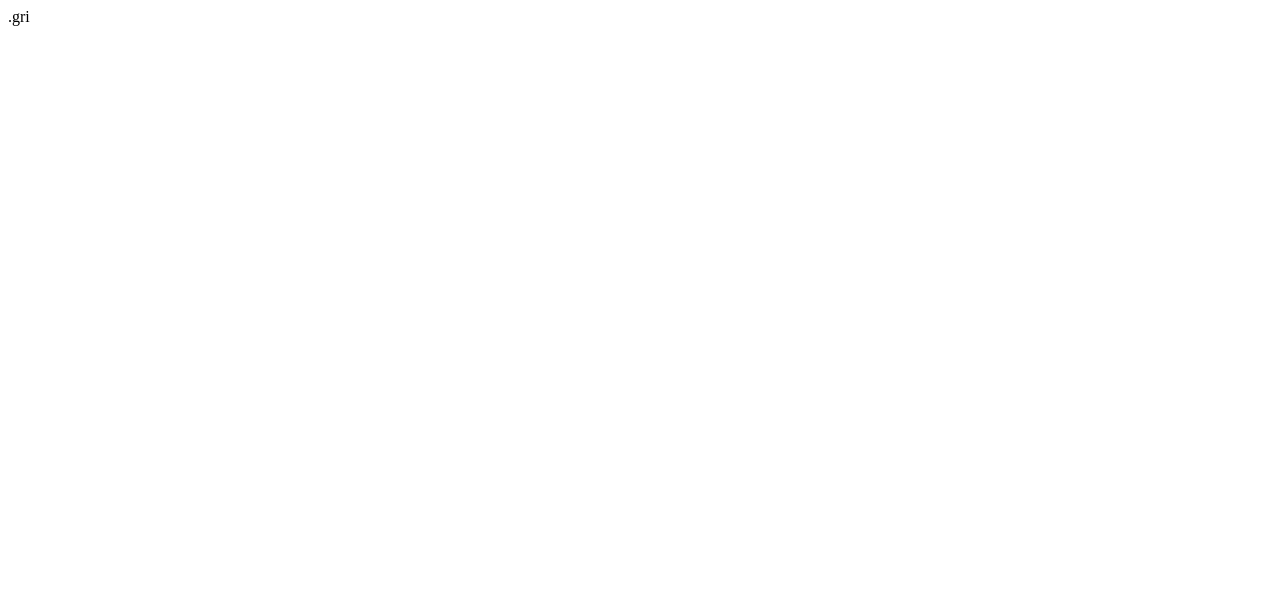
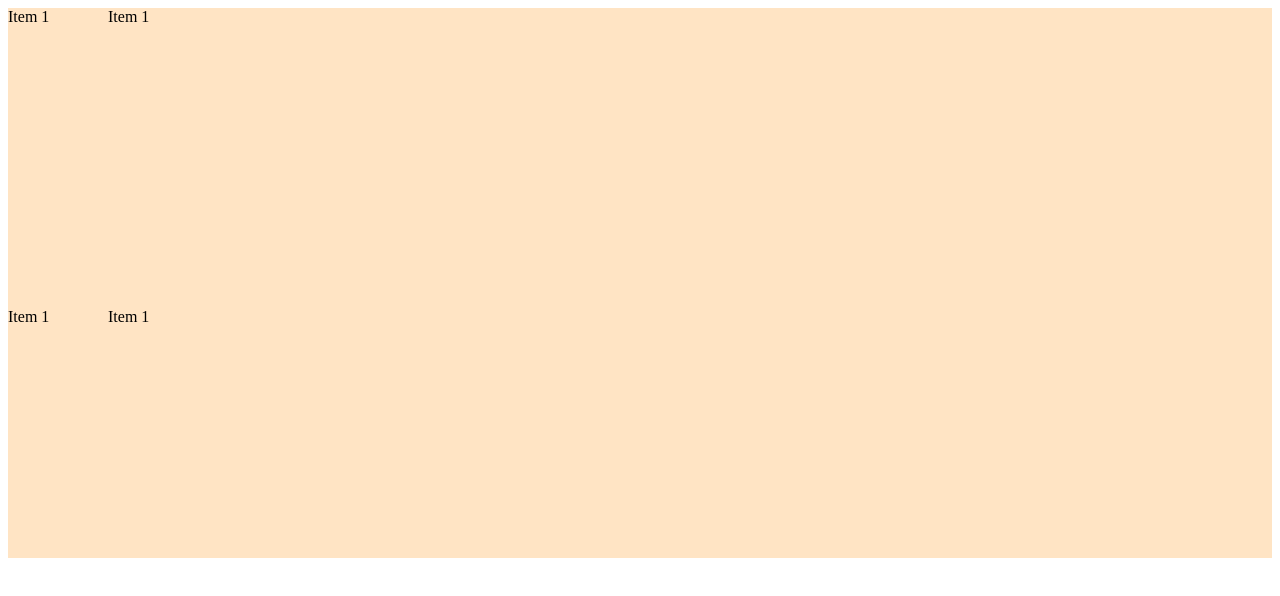
Before and after one commit to RichBen03/Web-Development, a plain HTML site: page 10.1 Grid Sizing/fixed-size.html in a window 1280 px wide. Drawn offline with Linux system fonts and the light colour scheme.

Commit message:
Learning how to use grid with fixed sizing

```diff
--- a/10.1 Grid Sizing/fixed-size.html
+++ b/10.1 Grid Sizing/fixed-size.html
@@ -4,9 +4,33 @@
   <meta charset="UTF-8">
   <meta name="viewport" content="width=device-width, initial-scale=1.0">
   <title>Grid Sizing using the fixed value</title>
+  <style>
+    .grid-container{
+      margin: 0;
+      padding: 0;
+      display: grid;
+      grid-template-columns: 100px 200px;
+      grid-template-rows: 300px 250px;
+      background-color: bisque;
+
+    }
+
+
+
+  </style>
+
+
+
 </head>
+
+
 <body>
-  .gri
+  <div class="grid-container">
+    <div class="grid-item">Item 1</div>
+    <div class="grid-item">Item 1</div>
+    <div class="grid-item">Item 1</div>
+    <div class="grid-item">Item 1</div>
+  </div>
 
 </body>
 </html>
```
